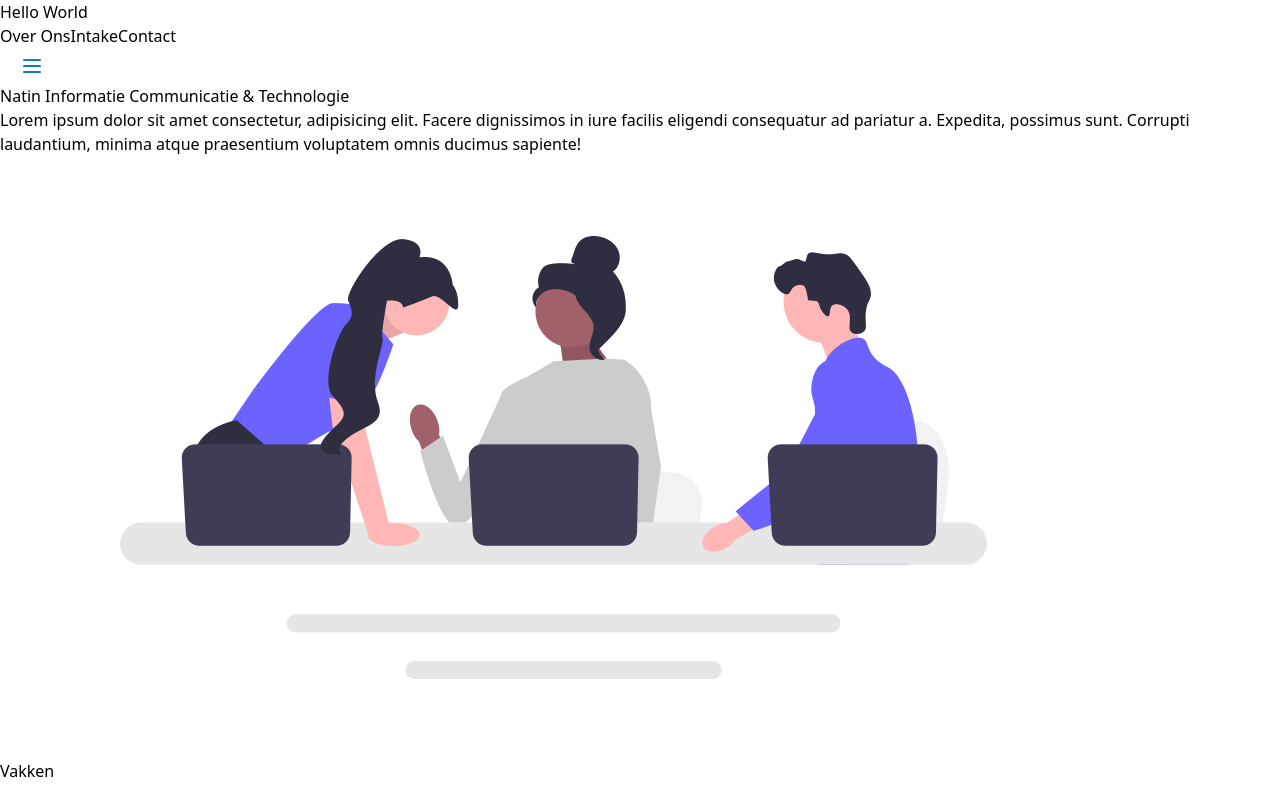
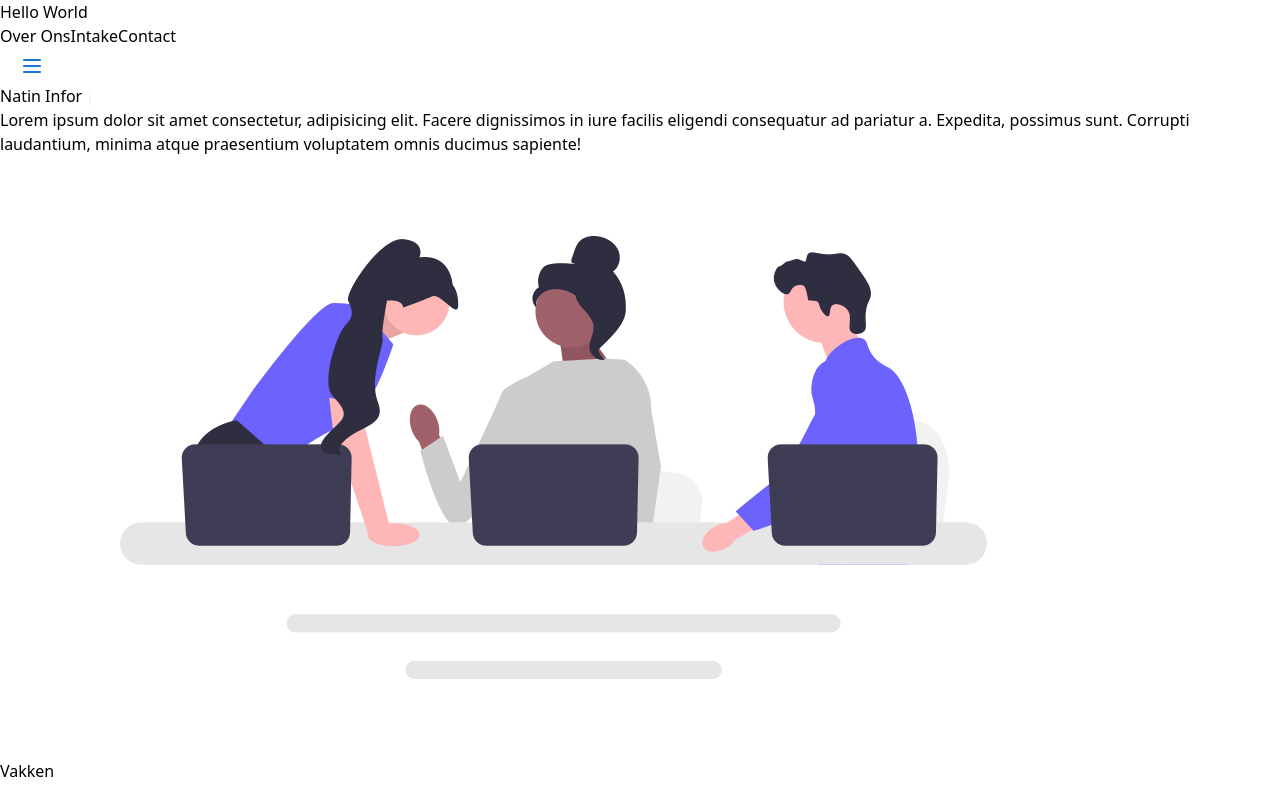
Before and after one commit to RyanieA/Natin-ICT, a React (Vite) app: page / in a window 1280 px wide. Shown: the top 800 px of the page. Built offline with nearby package versions, Linux system fonts and the light colour scheme.

Commit message:
add typewriter effect

```diff
--- a/package.json
+++ b/package.json
@@ -15,7 +15,8 @@
     "@mui/material": "^5.14.18",
     "lucide-react": "^0.293.0",
     "react": "^18.2.0",
-    "react-dom": "^18.2.0"
+    "react-dom": "^18.2.0",
+    "react-simple-typewriter": "^5.0.1"
   },
   "devDependencies": {
     "@types/react": "^18.2.37",
--- a/src/components/hero.jsx
+++ b/src/components/hero.jsx
@@ -1,4 +1,5 @@
 import React from "react";
+import { Cursor, Typewriter } from "react-simple-typewriter";
 
 export default function Hero() {
   return (
@@ -6,7 +7,12 @@ export default function Hero() {
       <div className="grid md:grid-cols-2 gap-4">
         <div className="flex flex-col justify-center gap-4 order-2 md:order-1">
           <h3 className="font-bold text-xl">
-            Natin Informatie Communicatie & Technologie
+            <Typewriter
+              words={["Natin Informatie Communicatie & Technologie"]}
+              loop
+              delaySpeed={1000}
+            />
+            <Cursor cursorColor="#4381e6" />
           </h3>
           <p className="text-sm">
             Lorem ipsum dolor sit amet consectetur, adipisicing elit. Facere
```
Also changed, not shown: 1 other file (tests, documents, lock files or other folders).
